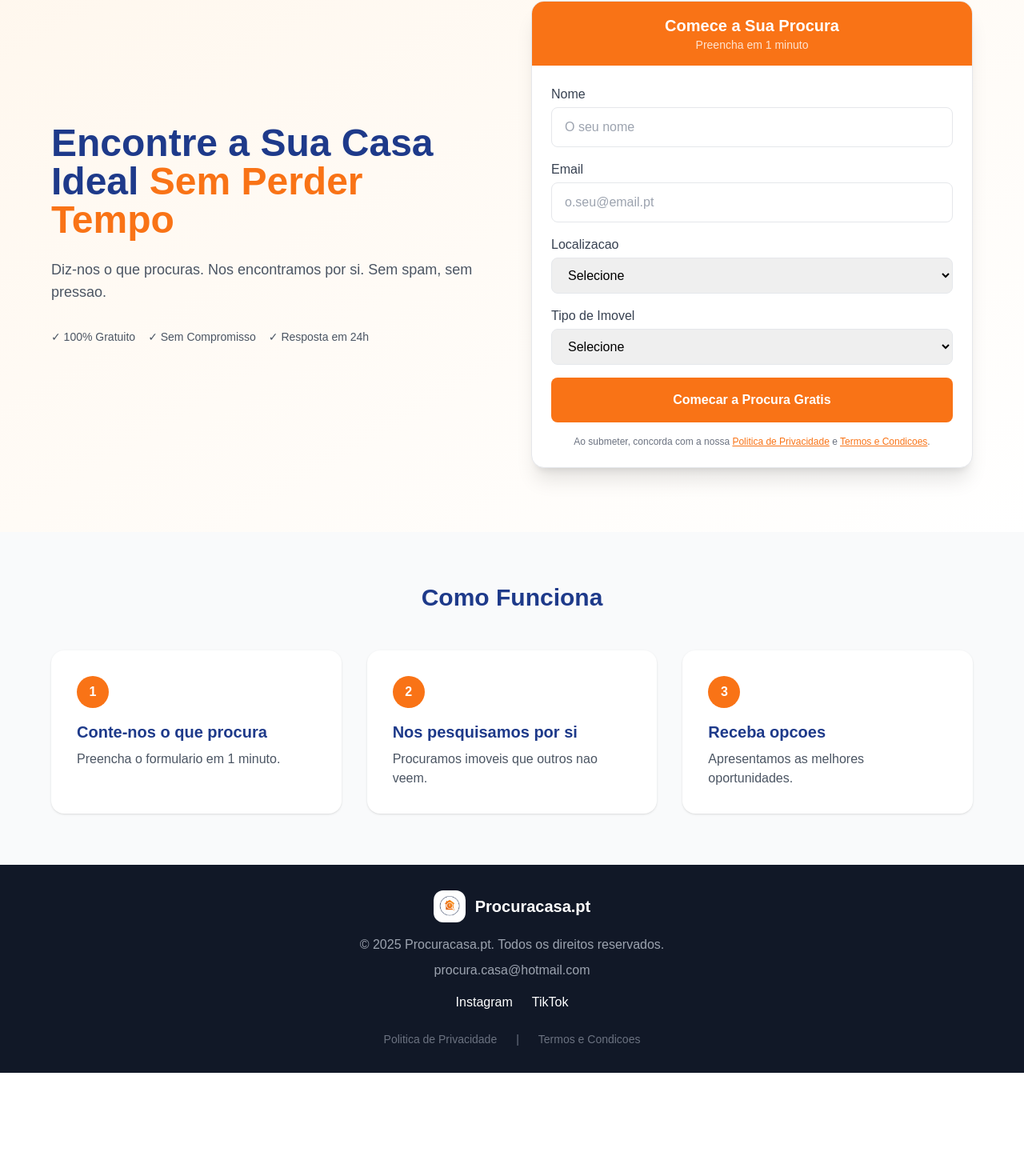
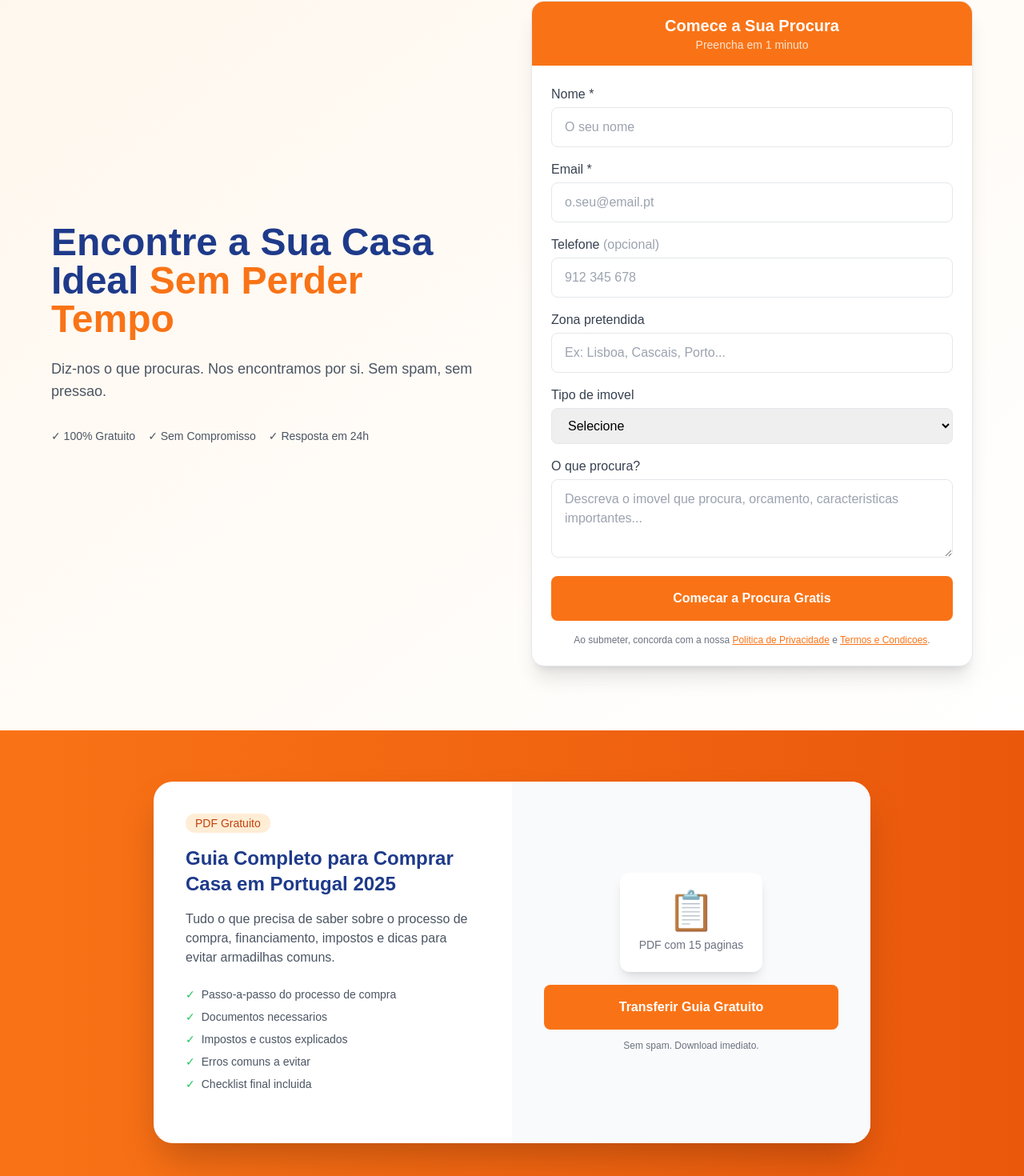
Before and after one commit to ngandra1977/procuracasa, a Next.js app: page / in a window 1280 px wide. Shown: the part 152-1622 px from the top of the page at 80% size. Before the commit the page ends 1493 px from the top, so only its background shows below. Built offline with nearby package versions, Linux system fonts and the light colour scheme.

Commit message:
Update page.tsx

```diff
--- a/src/app/page.tsx
+++ b/src/app/page.tsx
@@ -7,8 +7,10 @@ export default function ProcuracasaPage() {
   const [formData, setFormData] = useState({
     name: "",
     email: "",
+    phone: "",
     location: "",
     propertyType: "",
+    message: "",
   });
   const [submitted, setSubmitted] = useState(false);
   const [isSubmitting, setIsSubmitting] = useState(false);
@@ -26,8 +28,10 @@ export default function ProcuracasaPage() {
         body: JSON.stringify({
           nome: formData.name,
           email: formData.email,
+          telefone: formData.phone || "Não indicado",
           localizacao: formData.location,
           tipoImovel: formData.propertyType,
+          mensagem: formData.message,
         }),
       });
 
@@ -94,7 +98,7 @@ export default function ProcuracasaPage() {
               ) : (
                 <form onSubmit={handleSubmit} className="space-y-4">
                   <div>
-                    <label className="block text-gray-700 mb-1">Nome</label>
+                    <label className="block text-gray-700 mb-1">Nome *</label>
                     <input
                       type="text"
                       required
@@ -105,7 +109,7 @@ export default function ProcuracasaPage() {
                     />
                   </div>
                   <div>
-                    <label className="block text-gray-700 mb-1">Email</label>
+                    <label className="block text-gray-700 mb-1">Email *</label>
                     <input
                       type="email"
                       required
@@ -116,24 +120,28 @@ export default function ProcuracasaPage() {
                     />
                   </div>
                   <div>
-                    <label className="block text-gray-700 mb-1">Localizacao</label>
-                    <select
-                      required
+                    <label className="block text-gray-700 mb-1">Telefone <span className="text-gray-400">(opcional)</span></label>
+                    <input
+                      type="tel"
                       className="w-full px-4 py-3 border rounded-lg"
+                      placeholder="912 345 678"
+                      value={formData.phone}
+                      onChange={(e) => setFormData({...formData, phone: e.target.value})}
+                    />
+                  </div>
+                  <div>
+                    <label className="block text-gray-700 mb-1">Zona pretendida</label>
+                    <input
+                      type="text"
+                      className="w-full px-4 py-3 border rounded-lg"
+                      placeholder="Ex: Lisboa, Cascais, Porto..."
                       value={formData.location}
                       onChange={(e) => setFormData({...formData, location: e.target.value})}
-                    >
-                      <option value="">Selecione</option>
-                      <option value="Lisboa">Lisboa</option>
-                      <option value="Porto">Porto</option>
-                      <option value="Algarve">Algarve</option>
-                      <option value="Outra">Outra</option>
-                    </select>
+                    />
                   </div>
                   <div>
-                    <label className="block text-gray-700 mb-1">Tipo de Imovel</label>
+                    <label className="block text-gray-700 mb-1">Tipo de imovel</label>
                     <select
-                      required
                       className="w-full px-4 py-3 border rounded-lg"
                       value={formData.propertyType}
                       onChange={(e) => setFormData({...formData, propertyType: e.target.value})}
@@ -144,7 +152,19 @@ export default function ProcuracasaPage() {
                       <option value="T3">T3</option>
                       <option value="T4+">T4+</option>
                       <option value="Moradia">Moradia</option>
+                      <option value="Terreno">Terreno</option>
+                      <option value="Outro">Outro</option>
                     </select>
+                  </div>
+                  <div>
+                    <label className="block text-gray-700 mb-1">O que procura?</label>
+                    <textarea
+                      rows={3}
+                      className="w-full px-4 py-3 border rounded-lg"
+                      placeholder="Descreva o imovel que procura, orcamento, caracteristicas importantes..."
+                      value={formData.message}
+                      onChange={(e) => setFormData({...formData, message: e.target.value})}
+                    />
                   </div>
                   <button
                     type="submit"
@@ -161,6 +181,57 @@ export default function ProcuracasaPage() {
                   </p>
                 </form>
               )}
+            </div>
+          </div>
+        </div>
+      </section>
+
+      {/* Lead Magnet */}
+      <section className="py-16 px-4 bg-gradient-to-r from-orange-500 to-orange-600">
+        <div className="max-w-4xl mx-auto">
+          <div className="bg-white rounded-3xl shadow-2xl overflow-hidden">
+            <div className="grid md:grid-cols-2">
+              <div className="p-8 md:p-10">
+                <span className="bg-orange-100 text-orange-700 px-3 py-1 rounded-full text-sm font-medium">PDF Gratuito</span>
+                <h2 className="text-2xl font-bold text-blue-900 mt-4 mb-4">
+                  Guia Completo para Comprar Casa em Portugal 2025
+                </h2>
+                <p className="text-gray-600 mb-6">
+                  Tudo o que precisa de saber sobre o processo de compra, financiamento,
+                  impostos e dicas para evitar armadilhas comuns.
+                </p>
+                <ul className="space-y-2 text-gray-600 text-sm mb-6">
+                  <li className="flex items-center gap-2">
+                    <span className="text-green-500">✓</span> Passo-a-passo do processo de compra
+                  </li>
+                  <li className="flex items-center gap-2">
+                    <span className="text-green-500">✓</span> Documentos necessarios
+                  </li>
+                  <li className="flex items-center gap-2">
+                    <span className="text-green-500">✓</span> Impostos e custos explicados
+                  </li>
+                  <li className="flex items-center gap-2">
+                    <span className="text-green-500">✓</span> Erros comuns a evitar
+                  </li>
+                  <li className="flex items-center gap-2">
+                    <span className="text-green-500">✓</span> Checklist final incluida
+                  </li>
+                </ul>
+              </div>
+              <div className="bg-gray-50 p-8 md:p-10 flex flex-col justify-center items-center">
+                <div className="bg-white p-6 rounded-xl shadow-lg mb-4 text-center">
+                  <div className="text-5xl mb-2">📋</div>
+                  <p className="text-gray-500 text-sm">PDF com 15 paginas</p>
+                </div>
+                <a
+                  href="/guia-comprar-casa-portugal.pdf"
+                  target="_blank"
+                  className="w-full bg-orange-500 text-white font-semibold py-4 rounded-lg hover:bg-orange-600 text-center"
+                >
+                  Transferir Guia Gratuito
+                </a>
+                <p className="text-xs text-gray-500 text-center mt-3">Sem spam. Download imediato.</p>
+              </div>
             </div>
           </div>
         </div>
```
